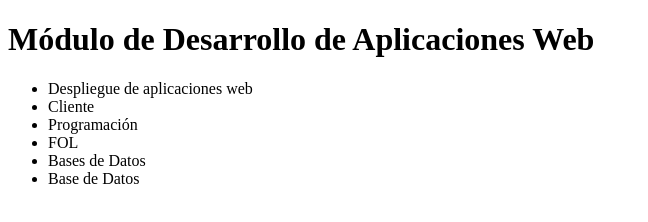
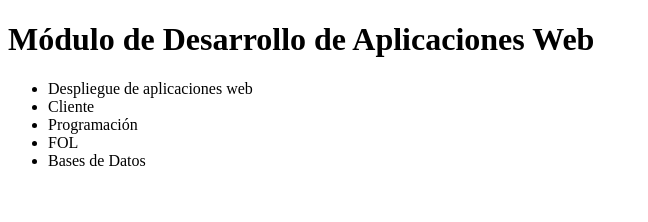
Before and after one commit to cristian462/dawPracticaRemotos, a plain HTML site: page index.html in a window 1280 px wide. Shown: the whole page, without its empty margins (0-648 px from the left). Drawn offline with Linux system fonts and the light colour scheme.

Commit message:
conflictos resueltos

```diff
--- a/index.html
+++ b/index.html
@@ -13,7 +13,6 @@
     <li>Programación</li>
     <li>FOL</li>
     <li>Bases de Datos</li>
-    <li>Base de Datos</li>
   </ul>
 </body>
 </html>
```
